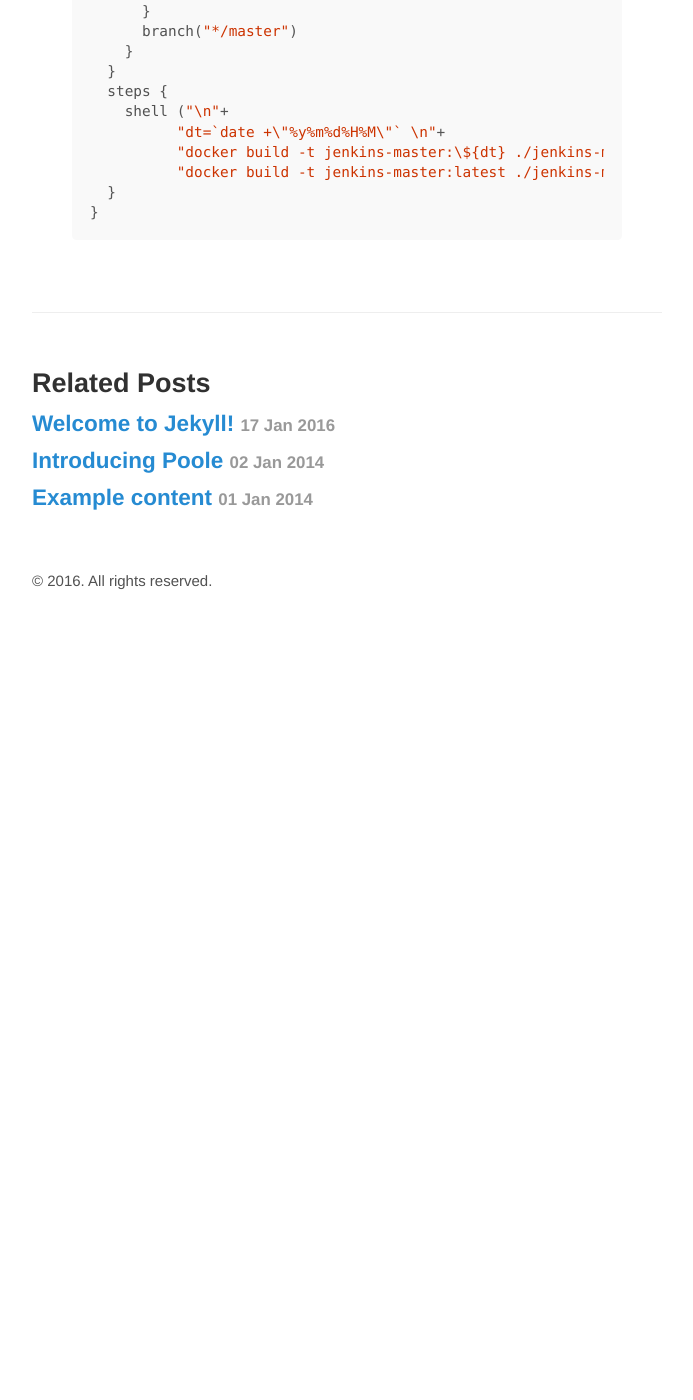
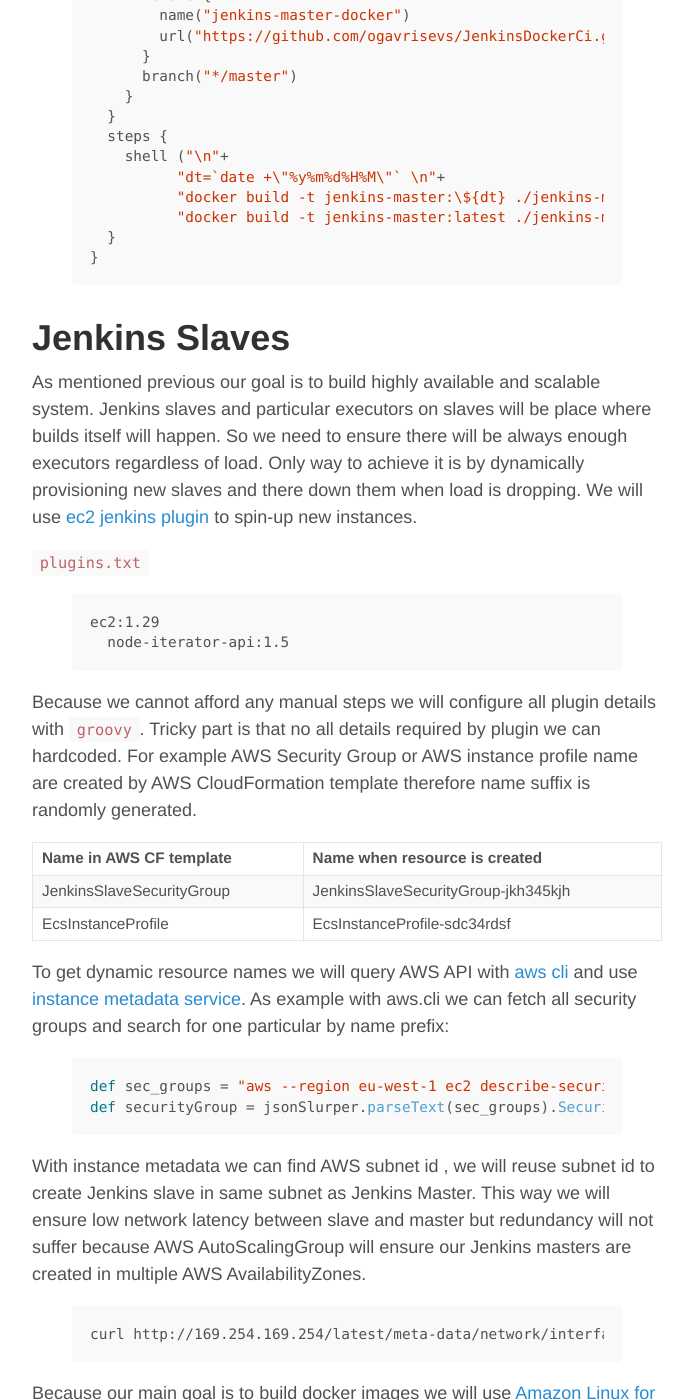
Before and after one commit to ogavrisevs/ogavrisevs.github.io, a Jekyll site: the page built from _posts/2016-02-07-jenkins-docker-ci.markdown, in a window 1280 px wide and 1400 px high, scrolled down 4929 px. Shown: the whole window, without its empty margins (293-986 px from the left). Built offline with Jekyll 4.4.1, drawn with Linux system fonts in a browser that asks for light colours; before the commit the page ends 5559 px from its top, so only the background shows below that; some of the changed text lies outside the part shown.

Commit message:
Added Jenkins Slave desc.

```diff
--- a/_config.yml
+++ b/_config.yml
@@ -2,7 +2,11 @@
 #
 # Use of `relative_permalinks` ensures post links from the index work properly.
 permalink:           pretty
-#permalink: short-urls-jekyll
+
+markdown:    kramdown
+kramdown:
+  input: GFM
+  toc_levels:     1..6
 
 # Setup
 title:               ogavrisevs.github.io
@@ -20,9 +24,7 @@
 
 # About/contact
 author:
-  name:              Mark Otto
-  url:               https://twitter.com/mdo
-  email:             markdotto@gmail.com
+  name:              Oskars Gavrisevs
 
 # Custom vars
 version:             2.0.0
@@ -31,3 +33,4 @@
 
 pages_list:
   About: '/about/'
+  Index: '/index/'
--- a/_posts/2016-02-07-jenkins-docker-ci.markdown
+++ b/_posts/2016-02-07-jenkins-docker-ci.markdown
@@ -17,9 +17,6 @@
 ======================
 
 ![Alt text](/images/architecture.png "Architecture overview")
-
-
-
 
 
 Jenkins Master
@@ -116,7 +113,7 @@
 
 Pre-Configure Jenkins build jobs.
 ---------------------------------
-To create build jobs we can use [job-dsl](https://wiki.jenkins-ci.org/display/JENKINS/Job+DSL+Plugin) plugin. This plugin allows to describe build jobs and all steps with simple DSL syntax. Its almost unlimited on what we can describe in job-dsl. To create jobs after Jenkins is started we will use all previous mentioned approaches together : load plugin, store goovy and dsl script in image, execute groovy to create seed job which contains job-dsl script and schedule seed job execution when Jenkins is started. For example to crate simple docker build job:
+To create build jobs we can use [job-dsl](https://wiki.jenkins-ci.org/display/JENKINS/Job+DSL+Plugin) plugin. This plugin allows to describe build jobs and all steps with simple DSL syntax. Its almost unlimited on what we can describe in job-dsl. To create jobs after Jenkins is started we will use all previous mentioned approaches together : load plugin, store goovy and dsl script in image, execute groovy to create seed job which contains job-dsl script and schedule seed job execution when Jenkins is started. For example to crate simple docker build job we need to modify:
 
 
 `Dockerfile`
@@ -182,3 +179,64 @@
   }
 }
 {% endhighlight %}
+
+
+Jenkins Slaves
+===============
+
+As mentioned previous our goal is to build highly available and scalable system. Jenkins slaves and particular executors on slaves will be place where builds itself will happen. So we need to ensure there will be always enough executors regardless of load. Only way to achieve it is by dynamically provisioning new slaves and there down them when load is dropping. We will use [ec2 jenkins plugin](https://wiki.jenkins-ci.org/display/JENKINS/Amazon+EC2+Plugin) to spin-up  new instances.
+
+`plugins.txt`
+{% highlight text %}
+ec2:1.29
+  node-iterator-api:1.5
+{% endhighlight %}
+
+Because we cannot afford any manual steps we will configure all plugin details with `groovy`. Tricky part is that no all details required by plugin we can hardcoded. For example AWS Security Group or AWS instance profile name are created by AWS CloudFormation template therefore name suffix is randomly generated.
+
+| Name in AWS CF template    | Name when resource is created         |
+| -------------------------- | ------------------------------------- |
+| JenkinsSlaveSecurityGroup  | JenkinsSlaveSecurityGroup-jkh345kjh   |
+| EcsInstanceProfile         | EcsInstanceProfile-sdc34rdsf          |
+
+To get dynamic resource names we will query AWS API with [aws cli](https://aws.amazon.com/cli/) and use [instance metadata service]( http://docs.aws.amazon.com/AWSEC2/latest/UserGuide/ec2-instance-metadata.html). As example with aws.cli we can fetch all security groups and search for one particular by name prefix:
+
+{% highlight groovy %}
+def sec_groups = "aws --region eu-west-1 ec2 describe-security-groups --output json".execute().text
+def securityGroup = jsonSlurper.parseText(sec_groups).SecurityGroups.GroupName.find { it.contains('JenkinsSlaveSecurityGroup') }
+{% endhighlight %}
+
+With instance metadata we can find AWS subnet id , we will reuse subnet id to create Jenkins slave in same subnet as Jenkins Master. This way we will ensure low network latency between slave and master but redundancy will not suffer because AWS AutoScalingGroup will ensure our Jenkins masters are created in multiple AWS AvailabilityZones.
+
+{% highlight bash %}
+curl http://169.254.169.254/latest/meta-data/network/interfaces/macs/${mac}/subnet-id/
+{% endhighlight %}
+
+
+Because our main goal is to build docker images we will use [Amazon Linux for ECS]( http://docs.aws.amazon.com/AmazonECS/latest/developerguide/launch_container_instance.html) with preinstalled / preconfigured docker. Last peace missing is to provision new slave with default software  and configuration. For this task we will use [cloud-init]( https://cloudinit.readthedocs.org/en/latest/). Cloud-init is simple set of python scripts and utilities which can be used to install software dependencies and configure Linux system when its boots up. In our example we will install `git`, `java` and `aws-cli` :
+
+{% highlight yaml %}
+#cloud-config
+repo_update: true
+repo_upgrade: security
+
+yum_repos:
+  docker:
+    baseurl: https://yum.dockerproject.org/repo/main/centos/6
+    enabled: true
+    failovermethod: priority
+    gpgcheck: true
+    gpgkey: https://yum.dockerproject.org/gpg
+    name: Docker packages from dockerproject repo
+
+packages:
+  - htop
+  - git
+  - jq
+  - aws-cli
+  - java-1.8.0-openjdk
+ {% endhighlight %}
+
+Now all we need to do is set label to new slave executors and reuse this label in Jenkins jobs where particular docker build steps will be described. When new Jenkins job will be placed in job queue Jenkins will search for executor with particular label and if no executor will be found Jenkins will spin-up new slave to satisfy job dependency for label.
+
+(labels)[pictures]
--- a/atom.xml
+++ b/atom.xml
@@ -12,7 +12,6 @@
  <id>{{ site.url }}</id>
  <author>
    <name>{{ site.author.name }}</name>
-   <email>{{ site.author.email }}</email>
  </author>
 
  {% for post in site.posts %}
```
Also changed, not shown: about/index.md (+3 -3 lines), index/index.md (added, +12 -0 lines).
